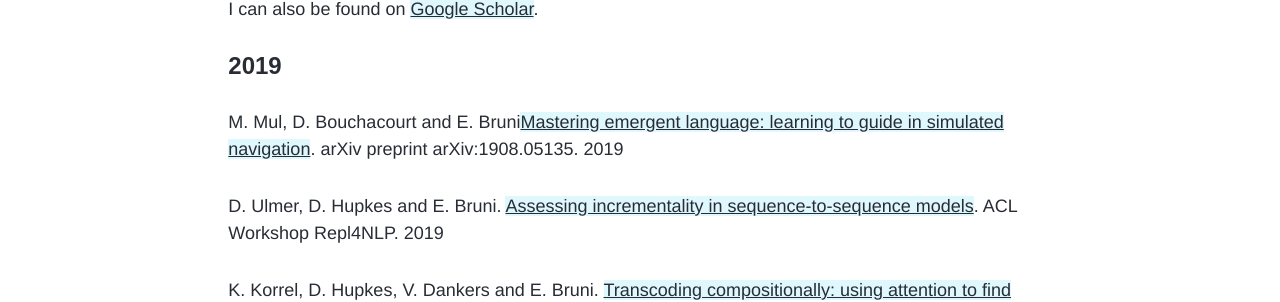
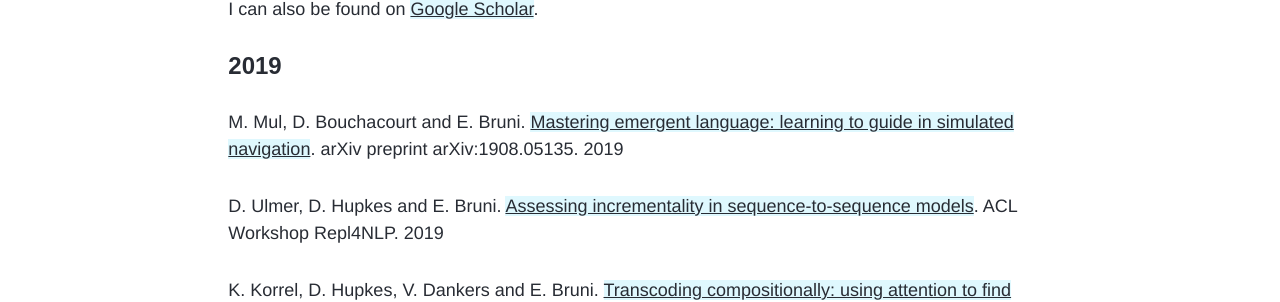
Before and after one commit to eliabruni/eliabruni.github.io, a Jekyll site: the page built from publications.md, in a window 1280 px wide and 900 px high. Shown: the part 254-556 px from the top of the window. Built offline with Jekyll 4.4.1, drawn with Linux system fonts in a browser that asks for light colours; nearby versions of some CDN libraries.

Commit message:
ADD PUBS

```diff
--- a/publications.md
+++ b/publications.md
@@ -9,7 +9,7 @@ I can also be found on [Google Scholar](https://scholar.google.com/citations?use
 
 ### 2019
 
-M. Mul, D. Bouchacourt and E. Bruni[Mastering emergent language: learning to guide in simulated navigation](https://arxiv.org/abs/1908.05135). arXiv preprint arXiv:1908.05135. 2019
+M. Mul, D. Bouchacourt and E. Bruni. [Mastering emergent language: learning to guide in simulated navigation](https://arxiv.org/abs/1908.05135). arXiv preprint arXiv:1908.05135. 2019
 
 D. Ulmer, D. Hupkes and E. Bruni. [Assessing incrementality in sequence-to-sequence models](https://arxiv.org/pdf/1906.03293.pdf). ACL Workshop Repl4NLP. 2019
 
```
